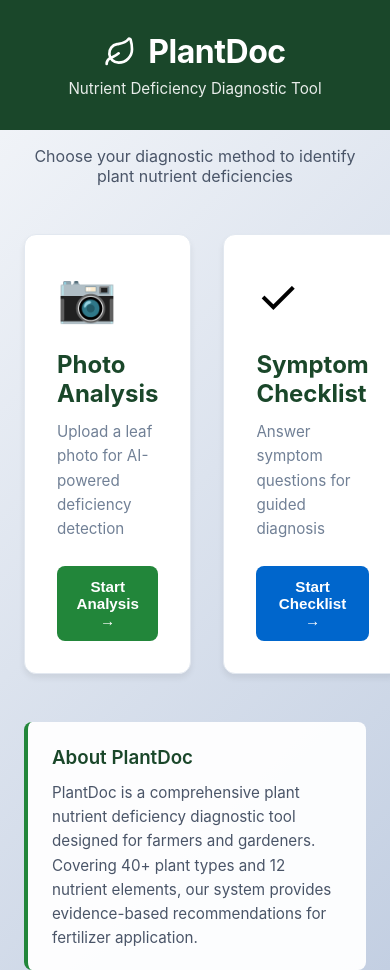
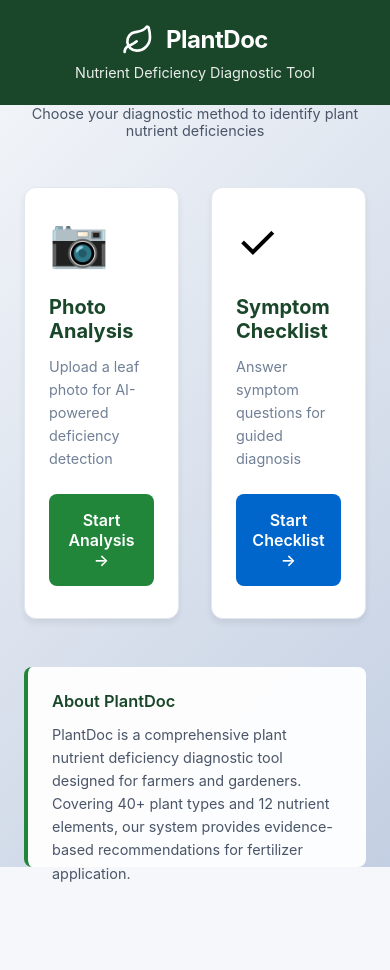
Before and after one commit to toral-7/PlantDoc, a React (Create React App) app: page / in a window 390 px wide. After the commit the page ends 885 px from the top, so only its background shows below. Built offline with nearby package versions, Linux system fonts and the light colour scheme.

Commit message:
v1.4 - adapted mobile

```diff
--- a/src/App.css
+++ b/src/App.css
@@ -1,38 +1,486 @@
-.App {
-  text-align: center;
+/* PlantDoc Mobile Responsive Styles */
+
+/* ============================================
+   GLOBAL STYLES & RESET
+   ============================================ */
+
+* {
+  margin: 0;
+  padding: 0;
+  box-sizing: border-box;
 }
 
-.App-logo {
-  height: 40vmin;
-  pointer-events: none;
+html {
+  scroll-behavior: smooth;
 }
 
-@media (prefers-reduced-motion: no-preference) {
-  .App-logo {
-    animation: App-logo-spin infinite 20s linear;
+body {
+  font-family: -apple-system, BlinkMacSystemFont, 'Segoe UI', 'Roboto', 'Oxygen',
+    'Ubuntu', 'Cantarell', 'Fira Sans', 'Droid Sans', 'Source Sans Pro',
+    sans-serif;
+  -webkit-font-smoothing: antialiased;
+  -moz-osx-font-smoothing: grayscale;
+  background: #f5f7fa;
+}
+
+/* ============================================
+   BUTTON STYLES
+   ============================================ */
+
+button {
+  font-family: inherit;
+  transition: all 0.2s ease;
+  min-height: 44px; /* Mobile touch-friendly size */
+  cursor: pointer;
+}
+
+button:active {
+  transform: scale(0.98);
+}
+
+/* ============================================
+   INPUT & SELECT STYLES
+   ============================================ */
+
+select, input {
+  font-family: inherit;
+  font-size: 16px; /* Prevents zoom on iOS */
+  min-height: 44px; /* Mobile touch-friendly */
+  padding: 12px;
+  border-radius: 8px;
+  border: 1px solid #cbd5e0;
+  width: 100%;
+}
+
+select:focus, input:focus {
+  outline: none;
+  border-color: #22863a;
+  box-shadow: 0 0 0 3px rgba(34, 134, 58, 0.1);
+}
+
+/* ============================================
+   DESKTOP STYLES (1024px+)
+   ============================================ */
+
+@media (min-width: 1024px) {
+  .content-wrapper {
+    max-width: 1000px;
+    margin: 0 auto;
+    padding: 0 1.5rem;
+  }
+
+  .grid-2 {
+    display: grid;
+    grid-template-columns: 1fr 1fr;
+    gap: 2rem;
+  }
+
+  .card {
+    padding: 2.5rem;
+  }
+
+  h1 {
+    font-size: 2rem;
+  }
+
+  h2 {
+    font-size: 1.5rem;
+  }
+
+  p {
+    font-size: 1rem;
   }
 }
 
-.App-header {
-  background-color: #282c34;
-  min-height: 100vh;
-  display: flex;
-  flex-direction: column;
-  align-items: center;
-  justify-content: center;
-  font-size: calc(10px + 2vmin);
-  color: white;
+/* ============================================
+   TABLET STYLES (768px - 1023px)
+   ============================================ */
+
+@media (min-width: 768px) and (max-width: 1023px) {
+  .content-wrapper {
+    max-width: 100%;
+    padding: 0 1rem;
+  }
+
+  .grid-2 {
+    display: grid;
+    grid-template-columns: 1fr 1fr;
+    gap: 1.5rem;
+  }
+
+  .card {
+    padding: 2rem;
+  }
+
+  h1 {
+    font-size: 1.75rem;
+  }
+
+  h2 {
+    font-size: 1.25rem;
+  }
+
+  p {
+    font-size: 0.95rem;
+  }
 }
 
-.App-link {
-  color: #61dafb;
+/* ============================================
+   MOBILE STYLES (Under 768px) - IMPORTANT!
+   ============================================ */
+
+@media (max-width: 767px) {
+  /* Force grid to stack vertically */
+  div[style*="display: grid"][style*="gridTemplateColumns: 1fr 1fr"] {
+    display: grid !important;
+    grid-template-columns: 1fr !important;
+    gap: 1rem !important;
+    max-width: 100% !important;
+  }
+
+  /* Stack all grids */
+  div[style*="gridTemplateColumns"] {
+    grid-template-columns: 1fr !important;
+    gap: 1rem !important;
+  }
+
+  /* Adjust padding */
+  div[style*="padding: 2"] {
+    padding: 1.5rem !important;
+  }
+
+  /* Full width containers */
+  div[style*="maxWidth: 600px"],
+  div[style*="maxWidth: 700px"],
+  div[style*="maxWidth: 1000px"] {
+    max-width: 100% !important;
+    width: 100% !important;
+    margin: 0 auto !important;
+    padding: 0 1rem !important;
+  }
+
+  /* Full width buttons */
+  button {
+    width: 100% !important;
+    min-height: 48px !important;
+    font-size: 1rem !important;
+    padding: 1rem !important;
+    margin-bottom: 0.5rem !important;
+  }
+
+  /* Full width inputs */
+  select {
+    width: 100% !important;
+    min-height: 44px !important;
+    font-size: 16px !important;
+  }
+
+  /* Text sizing for mobile */
+  h1 {
+    font-size: 1.5rem !important;
+    line-height: 1.3 !important;
+  }
+
+  h2 {
+    font-size: 1.25rem !important;
+  }
+
+  p {
+    font-size: 0.9rem !important;
+  }
+
+  /* Images responsive */
+  img {
+    max-width: 100% !important;
+    height: auto !important;
+  }
+
+  /* Remove hover transforms on mobile */
+  button:hover {
+    transform: none !important;
+  }
+
+  /* Scrollable containers */
+  div[style*="maxHeight: 500px"],
+  div[style*="maxHeight: 396px"] {
+    max-height: 400px !important;
+    overflow-y: auto !important;
+  }
+
+  /* Flex wrapping */
+  div[style*="display: flex"] {
+    flex-wrap: wrap !important;
+  }
+
+  /* Canvas hidden */
+  canvas {
+    display: none !important;
+  }
+}
+  /* Buttons - Full Width on Mobile */
+  button {
+    width: 100%;
+    min-height: 48px;
+    font-size: 1rem;
+    padding: 1rem;
+    margin-bottom: 0.5rem;
+  }
+
+  /* Inputs & Selects */
+  select {
+    width: 100%;
+    min-height: 44px;
+    font-size: 16px;
+    padding: 0.75rem;
+    margin-bottom: 1rem;
+  }
+
+  /* Forms - Stack vertically */
+  form,
+  .form-group {
+    display: flex;
+    flex-direction: column;
+  }
+
+  label {
+    font-size: 0.9rem;
+    font-weight: 600;
+    margin-bottom: 0.5rem;
+    display: block;
+  }
+
+  /* Images */
+  img {
+    max-width: 100%;
+    height: auto;
+    display: block;
+  }
+
+  /* Remove hover effects on mobile (they don't work well) */
+  button:hover {
+    transform: none;
+  }
+
+  /* Header adjustments */
+  header {
+    padding: 1.5rem 0;
+  }
+
+  header h1 {
+    font-size: 1.5rem;
+  }
+
+  header p {
+    font-size: 0.85rem;
+  }
+
+  /* Lists */
+  ul, ol {
+    padding-left: 1.25rem;
+    margin-bottom: 1rem;
+  }
+
+  li {
+    margin-bottom: 0.5rem;
+    font-size: 0.9rem;
+  }
+
+  /* Checkboxes & Radio - Larger on mobile */
+  input[type="checkbox"],
+  input[type="radio"] {
+    width: 20px;
+    height: 20px;
+    cursor: pointer;
+    accent-color: #22863a;
+  }
+
+  /* Scrollable containers */
+  .scrollable {
+    overflow-x: auto;
+    -webkit-overflow-scrolling: touch;
+  }
+
+  /* Flex containers */
+  .flex-between {
+    display: flex;
+    justify-content: space-between;
+    align-items: center;
+    flex-wrap: wrap;
+    gap: 0.5rem;
+  }
+
+
+/* ============================================
+   SMALL MOBILE (Under 480px)
+   ============================================ */
+
+@media (max-width: 479px) {
+  body {
+    font-size: 14px;
+  }
+
+  .content-wrapper {
+    padding: 0 0.75rem;
+  }
+
+  h1 {
+    font-size: 1.25rem;
+  }
+
+  h2 {
+    font-size: 1.1rem;
+  }
+
+  .card {
+    padding: 1rem;
+  }
+
+  button {
+    padding: 0.75rem;
+    min-height: 44px;
+    font-size: 0.95rem;
+  }
+
+  select {
+    font-size: 16px;
+    min-height: 44px;
+  }
+
+  /* Reduce margins for compact layout */
+  .card {
+    margin-bottom: 0.75rem;
+  }
+
+  /* Adjust grid gaps */
+  .grid-2 {
+    gap: 0.75rem;
+  }
+
+  /* Text sizes */
+  p {
+    font-size: 0.85rem;
+  }
 }
 
-@keyframes App-logo-spin {
-  from {
-    transform: rotate(0deg);
+/* ============================================
+   LANDSCAPE MODE (Mobile)
+   ============================================ */
+
+@media (max-height: 600px) and (orientation: landscape) {
+  body {
+    padding: 0.5rem;
   }
-  to {
-    transform: rotate(360deg);
+
+  .card {
+    padding: 1rem;
+  }
+
+  h1 {
+    margin-bottom: 0.5rem;
+  }
+
+  button {
+    padding: 0.5rem;
+    min-height: 40px;
   }
 }
+
+/* ============================================
+   UTILITY CLASSES
+   ============================================ */
+
+.hidden-mobile {
+  display: none;
+}
+
+.hidden-desktop {
+  display: block;
+}
+
+@media (min-width: 768px) {
+  .hidden-mobile {
+    display: block;
+  }
+
+  .hidden-desktop {
+    display: none;
+  }
+}
+
+/* ============================================
+   SCROLLBAR STYLING (Optional)
+   ============================================ */
+
+::-webkit-scrollbar {
+  width: 8px;
+  height: 8px;
+}
+
+::-webkit-scrollbar-track {
+  background: #f5f7fa;
+}
+
+::-webkit-scrollbar-thumb {
+  background: #cbd5e0;
+  border-radius: 4px;
+}
+
+::-webkit-scrollbar-thumb:hover {
+  background: #a0aec0;
+}
+
+/* ============================================
+   ANIMATION - Smooth transitions
+   ============================================ */
+
+@media (prefers-reduced-motion: no-preference) {
+  * {
+    scroll-behavior: smooth;
+  }
+
+  button,
+  a {
+    transition: all 0.2s ease;
+  }
+}
+
+/* ============================================
+   ACCESSIBILITY
+   ============================================ */
+
+:focus-visible {
+  outline: 2px solid #22863a;
+  outline-offset: 2px;
+}
+
+/* High contrast mode */
+@media (prefers-contrast: more) {
+  body {
+    color: #000;
+    background: #fff;
+  }
+
+  button {
+    border: 2px solid currentColor;
+  }
+}
+
+/* Dark mode support (optional) */
+@media (prefers-color-scheme: dark) {
+  body {
+    background: #1a1a2e;
+    color: #e0e0e0;
+  }
+
+  .card {
+    background: #2a2a3e;
+    border-color: #3a3a4e;
+  }
+
+  input,
+  select {
+    background: #2a2a3e;
+    color: #e0e0e0;
+    border-color: #3a3a4e;
+  }
+}
```
Also changed, not shown: public/index.html (+1 -1 lines).
